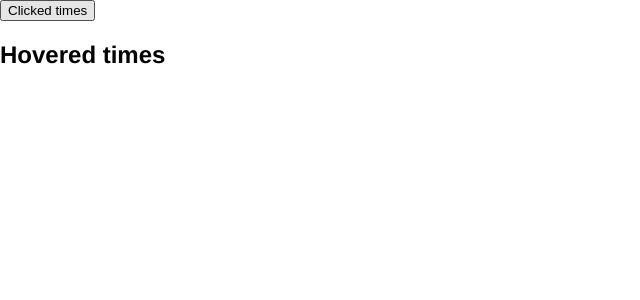
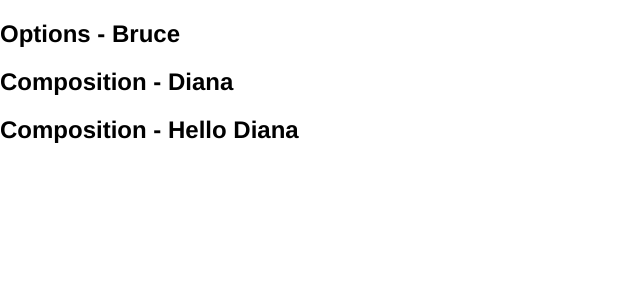
Before and after one commit to rclarian/Vue-hello-world, a Vue app: page / in a window 1280 px wide. Shown: the top 300 px of the page, without its empty margins (0-640 px from the left). Built offline with nearby package versions, Linux system fonts and the light colour scheme.

Commit message:
52 - Replacing data with ref - setup() entry for composition api
52 - Replacing data with ref - setup() entry for composition api

```diff
--- a/src/App.vue
+++ b/src/App.vue
@@ -1,20 +1,18 @@
 <template>
   <div>
-    <ClickCounter />
-    <HoverCounter />
+    <DataC />
 
   </div>
 
 </template>
 
 <script>
-import ClickCounter from './components/ClickCounter.vue';
-import HoverCounter from './components/HoverCounter.vue';
+import DataC from './components/DataC.vue';
 
 export default {
   name: 'App',
   components: {
-    ClickCounter, HoverCounter
+    DataC,
   },
   data() {
     return {
--- /dev/null
+++ b/src/components/DataC.vue
@@ -0,0 +1,34 @@
+<template>
+    <div>
+        <h2>Options - {{ o_firstName }}</h2>
+        <h2>Composition - {{ c_firstName }}</h2>
+        <h2>Composition - {{ greet }}</h2>
+    </div>
+</template>
+
+<script>
+import { ref } from 'vue'
+    export default {
+        name: 'DataC',
+        setup() {
+            const c_firstName = ref('Clark')
+            c_firstName.value = 'Diana'
+            const greet = `Hello ${c_firstName.value}`
+            console.log('c_firstName', c_firstName)
+
+            return {
+                c_firstName,
+                greet
+            }
+        },
+        data() {
+            return {
+                o_firstName: 'Bruce',
+            }
+        }
+    }
+</script>
+
+<style scoped>
+
+</style>
```
